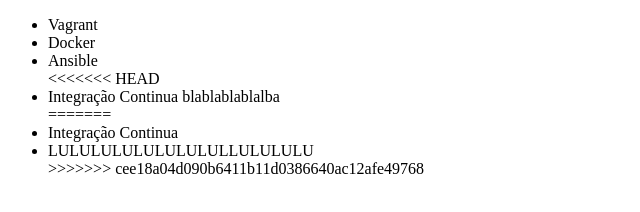
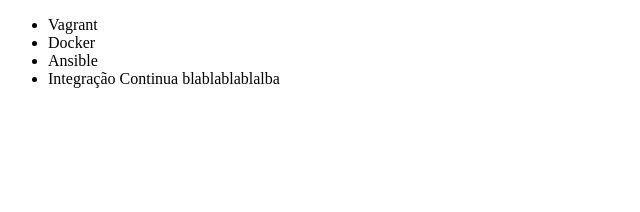
Before and after one commit to ktverde/Alura-git, a plain HTML site: page index.html in a window 1280 px wide. Shown: the whole page, without its empty margins (0-640 px from the left). Drawn offline with Linux system fonts and the light colour scheme.

Commit message:
Index.html modificado

```diff
--- a/index.html
+++ b/index.html
@@ -9,12 +9,7 @@
         <li>Vagrant</li>
         <li>Docker</li>
         <li>Ansible</li>
-<<<<<<< HEAD
         <li>Integração Continua blablablablalba</li>
-=======
-        <li>Integração Continua</li>
-        <li>LULULULULULULULULLULULULU</li>
->>>>>>> cee18a04d090b6411b11d0386640ac12afe49768
     </ul>
 </body>
 </html>
```
